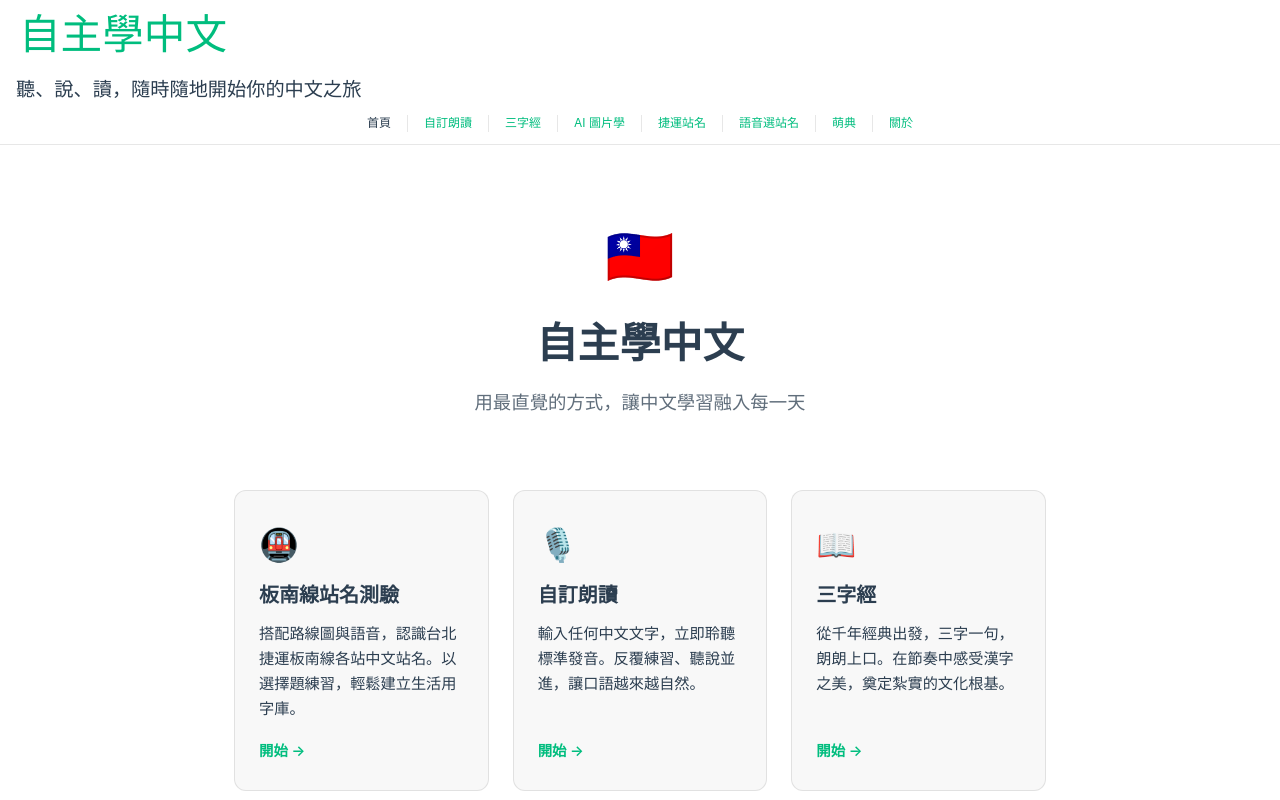
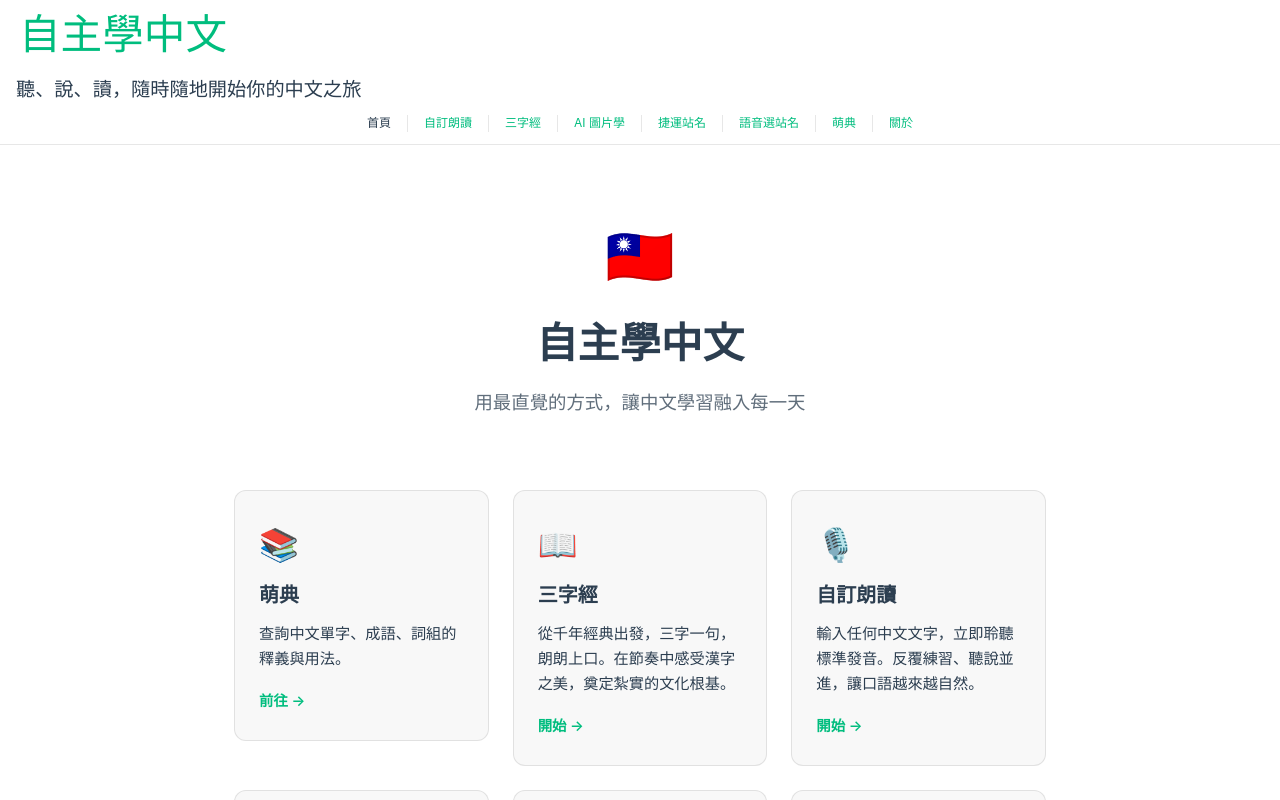
Before and after one commit to 3dw/learn-zh, a Vue app: page / in a window 1280 px wide. Shown: the top 800 px of the page. Built offline with nearby package versions, Linux system fonts and the light colour scheme; the HTML template or start-up script is replaced by a standard one.

Commit message:
Update HomeView.vue

```diff
--- a/src/views/HomeView.vue
+++ b/src/views/HomeView.vue
@@ -3,10 +3,16 @@ import { RouterLink } from 'vue-router'
 
 const features = [
   {
-    to: '/bannan-line-quiz',
-    emoji: '🚇',
-    title: '板南線站名測驗',
-    desc: '搭配路線圖與語音，認識台北捷運板南線各站中文站名。以選擇題練習，輕鬆建立生活用字庫。',
+    href: 'https://www.moedict.tw',
+    emoji: '📚',
+    title: '萌典',
+    desc: '查詢中文單字、成語、詞組的釋義與用法。',
+  },
+  {
+    to: '/three-character',
+    emoji: '📖',
+    title: '三字經',
+    desc: '從千年經典出發，三字一句，朗朗上口。在節奏中感受漢字之美，奠定紮實的文化根基。',
   },
   {
     to: '/custom',
@@ -15,16 +21,16 @@ const features = [
     desc: '輸入任何中文文字，立即聆聽標準發音。反覆練習、聽說並進，讓口語越來越自然。',
   },
   {
-    to: '/three-character',
-    emoji: '📖',
-    title: '三字經',
-    desc: '從千年經典出發，三字一句，朗朗上口。在節奏中感受漢字之美，奠定紮實的文化根基。',
-  },
-  {
     to: '/what-is-this',
     emoji: '🤖',
     title: 'AI 圖片學',
     desc: '拍下身邊的任何物品，AI 立刻告訴你中文怎麼說。生活即教室，隨時隨地都能學中文。',
+  },
+  {
+    to: '/bannan-line-quiz',
+    emoji: '🚇',
+    title: '站名學習',
+    desc: '搭配路線圖與語音，認識台北捷運各站中文站名。以選擇題練習，輕鬆建立生活用字庫。',
   },
   {
     to: '/mrt-quiz',
@@ -44,17 +50,20 @@ const features = [
     </section>
 
     <section class="features">
-      <RouterLink
-        v-for="f in features"
-        :key="f.to"
-        :to="f.to"
-        class="feature-card"
-      >
-        <span class="feature-emoji">{{ f.emoji }}</span>
-        <h2>{{ f.title }}</h2>
-        <p>{{ f.desc }}</p>
-        <span class="cta">開始 →</span>
-      </RouterLink>
+      <div v-for="f in features" :key="f.to || f.href">
+        <RouterLink v-if="f.to" :to="f.to" class="feature-card">
+          <span class="feature-emoji">{{ f.emoji }}</span>
+          <h2>{{ f.title }}</h2>
+          <p>{{ f.desc }}</p>
+          <span class="cta">開始 →</span>
+        </RouterLink>
+        <a v-else :href="f.href" class="feature-card" target="_blank" rel="noopener">
+          <span class="feature-emoji">{{ f.emoji }}</span>
+          <h2>{{ f.title }}</h2>
+          <p>{{ f.desc }}</p>
+          <span class="cta">前往 →</span>
+        </a>
+      </div>
     </section>
   </main>
 </template>
```
